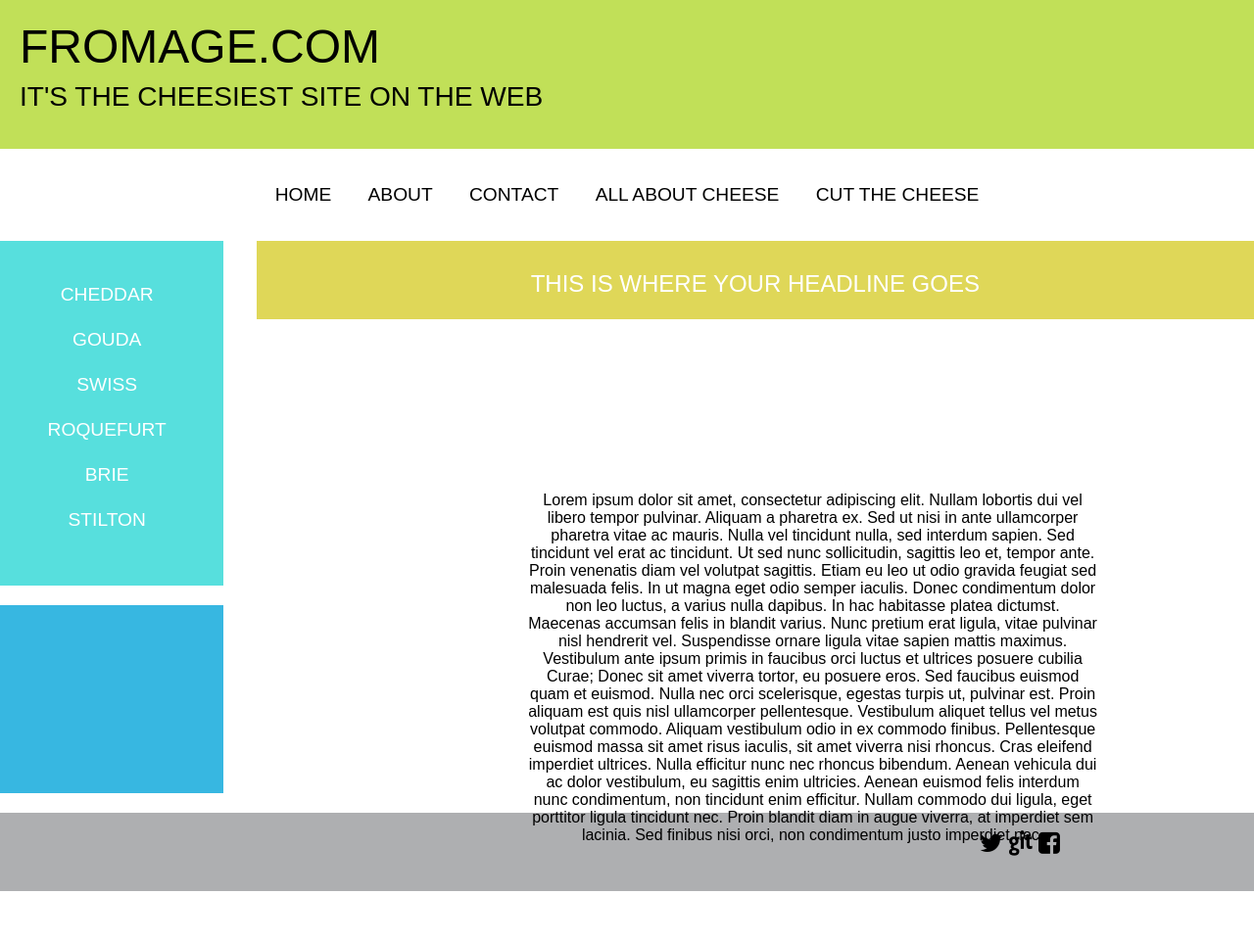
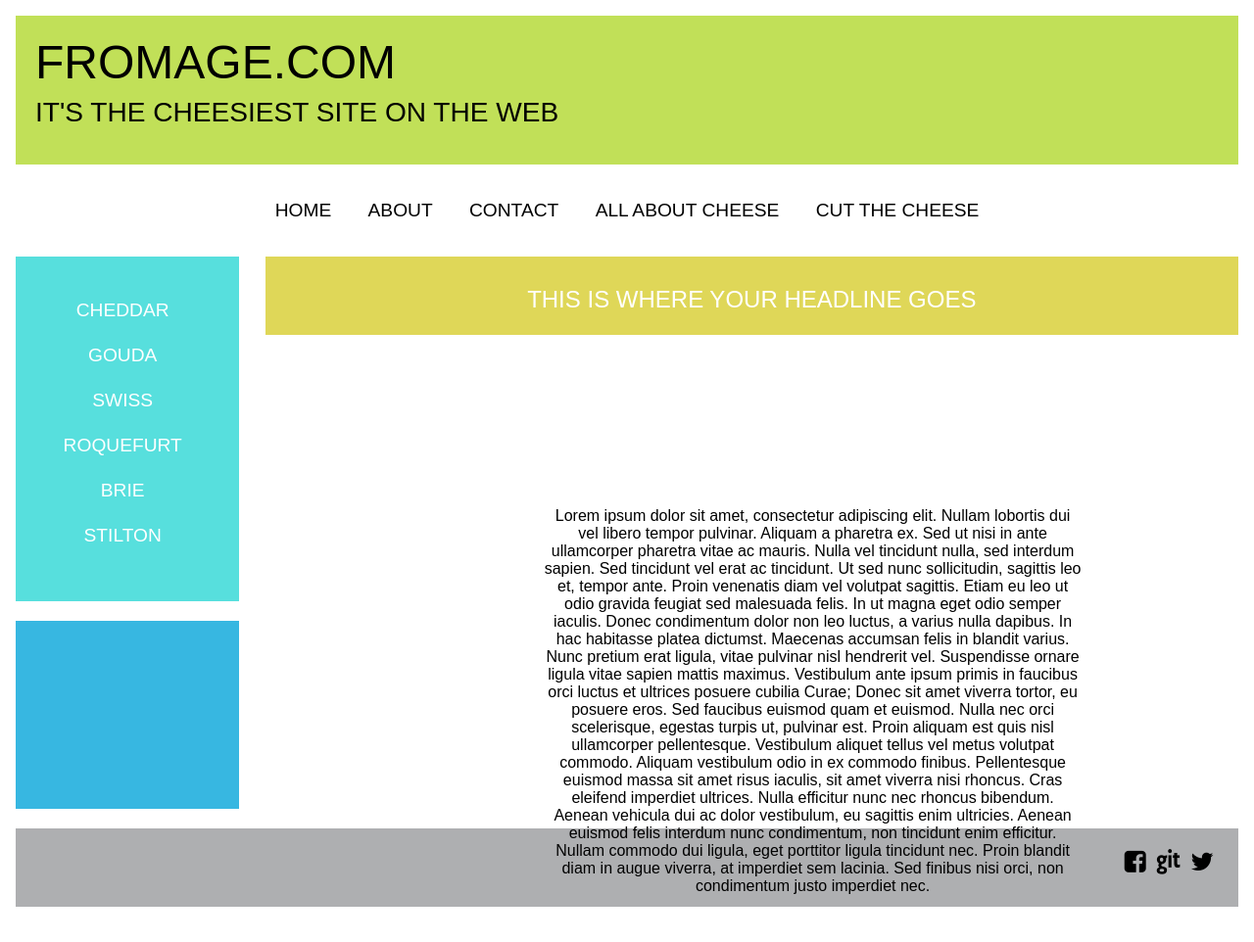
Before and after one commit to TheresaHenderson/week5-mockup-homework, a plain HTML site: page index.html in a window 1280 px wide. Shown: the whole page at 98% size. Before the commit the page ends 910 px from the top, so only its background shows below. Drawn offline with Linux system fonts and the light colour scheme.

Commit message:
Updated stylesheet and index to include a wrapper and float footer icons right

```diff
--- a/index.html
+++ b/index.html
@@ -40,17 +40,14 @@
             </aside>
 
       	</div>
-
-        <article>
         <div class="sectionhead">
             <h2>THIS IS WHERE YOUR HEADLINE GOES</h2>
         </div>
+
+        <article>
             <p>Lorem ipsum dolor sit amet, consectetur adipiscing elit. Nullam lobortis dui vel libero tempor pulvinar. Aliquam a pharetra ex. Sed ut nisi in ante ullamcorper pharetra vitae ac mauris. Nulla vel tincidunt nulla, sed interdum sapien. Sed tincidunt vel erat ac tincidunt. Ut sed nunc sollicitudin, sagittis leo et, tempor ante. Proin venenatis diam vel volutpat sagittis. Etiam eu leo ut odio gravida feugiat sed malesuada felis.
-
             In ut magna eget odio semper iaculis. Donec condimentum dolor non leo luctus, a varius nulla dapibus. In hac habitasse platea dictumst. Maecenas accumsan felis in blandit varius. Nunc pretium erat ligula, vitae pulvinar nisl hendrerit vel. Suspendisse ornare ligula vitae sapien mattis maximus. Vestibulum ante ipsum primis in faucibus orci luctus et ultrices posuere cubilia Curae; Donec sit amet viverra tortor, eu posuere eros.
-
             Sed faucibus euismod quam et euismod. Nulla nec orci scelerisque, egestas turpis ut, pulvinar est. Proin aliquam est quis nisl ullamcorper pellentesque. Vestibulum aliquet tellus vel metus volutpat commodo. Aliquam vestibulum odio in ex commodo finibus. Pellentesque euismod massa sit amet risus iaculis, sit amet viverra nisi rhoncus. Cras eleifend imperdiet ultrices. Nulla efficitur nunc nec rhoncus bibendum. Aenean vehicula dui ac dolor vestibulum, eu sagittis enim ultricies. Aenean euismod felis interdum nunc condimentum, non tincidunt enim efficitur. Nullam commodo dui ligula, eget porttitor ligula tincidunt nec. Proin blandit diam in augue viverra, at imperdiet sem lacinia. Sed finibus nisi orci, non condimentum justo imperdiet nec.
-
             </p>
           </article>
 
@@ -59,6 +56,6 @@ Sed faucibus euismod quam et euismod. Nulla nec orci scelerisque, egestas turpis
             <i class="fa fa-git fa-lg"></i>
             <i class="fa fa-facebook-square fa-lg"></i>
         </footer>
-
+      </div>
     </body>
  </html>
--- a/styles/stylesheet.css
+++ b/styles/stylesheet.css
@@ -4,6 +4,10 @@
         padding: 0px;
 	}
 
+div#wrapper
+	{
+		margin: 1rem;
+	}
 
 p
 	{
@@ -162,3 +166,9 @@ footer
         clear: both;
         padding: 20px 20px 20px 1000px;
     }
+
+footer i
+	{
+		float:right;
+		margin: 5px;
+	}
```
Lines whose indentation alone changed are shown as unchanged.
